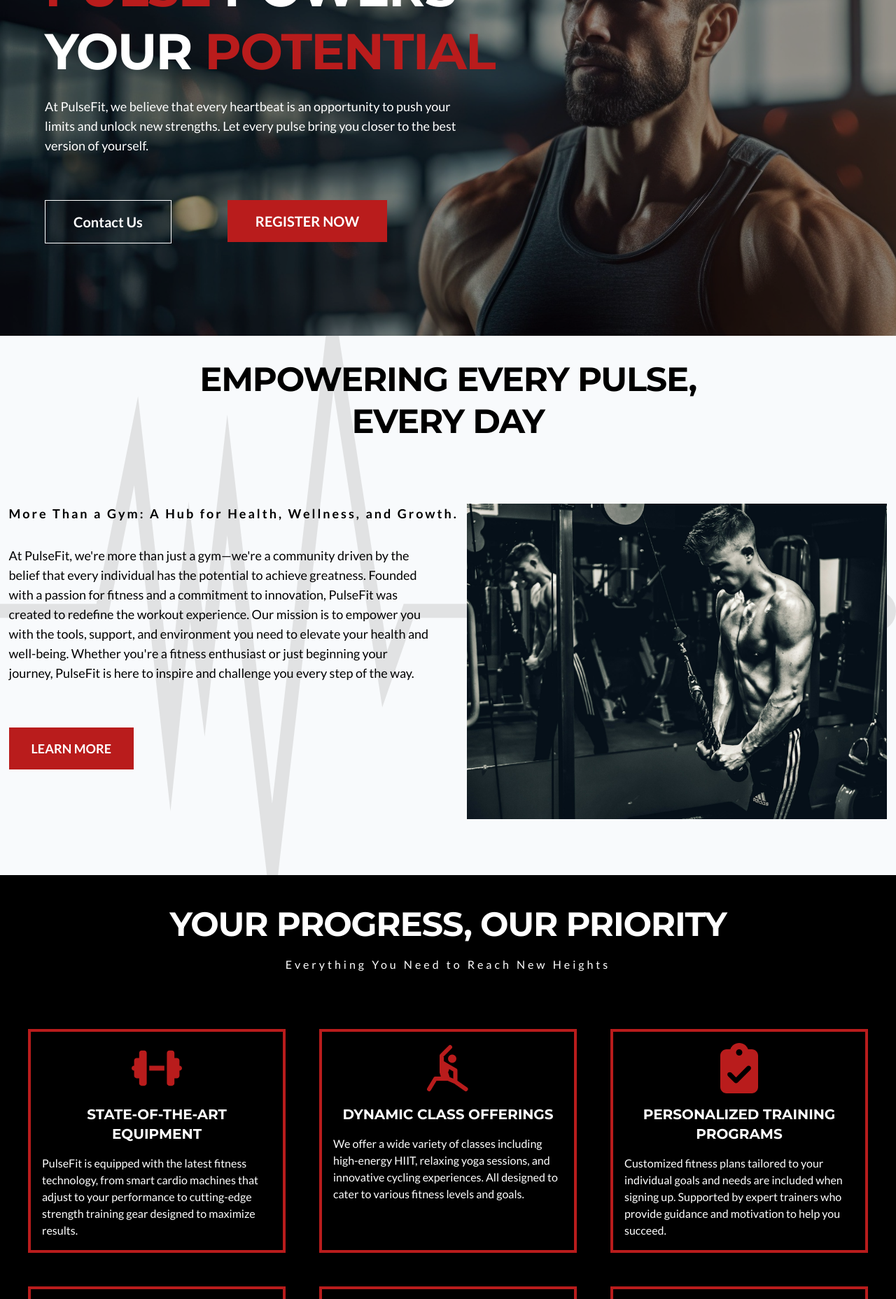
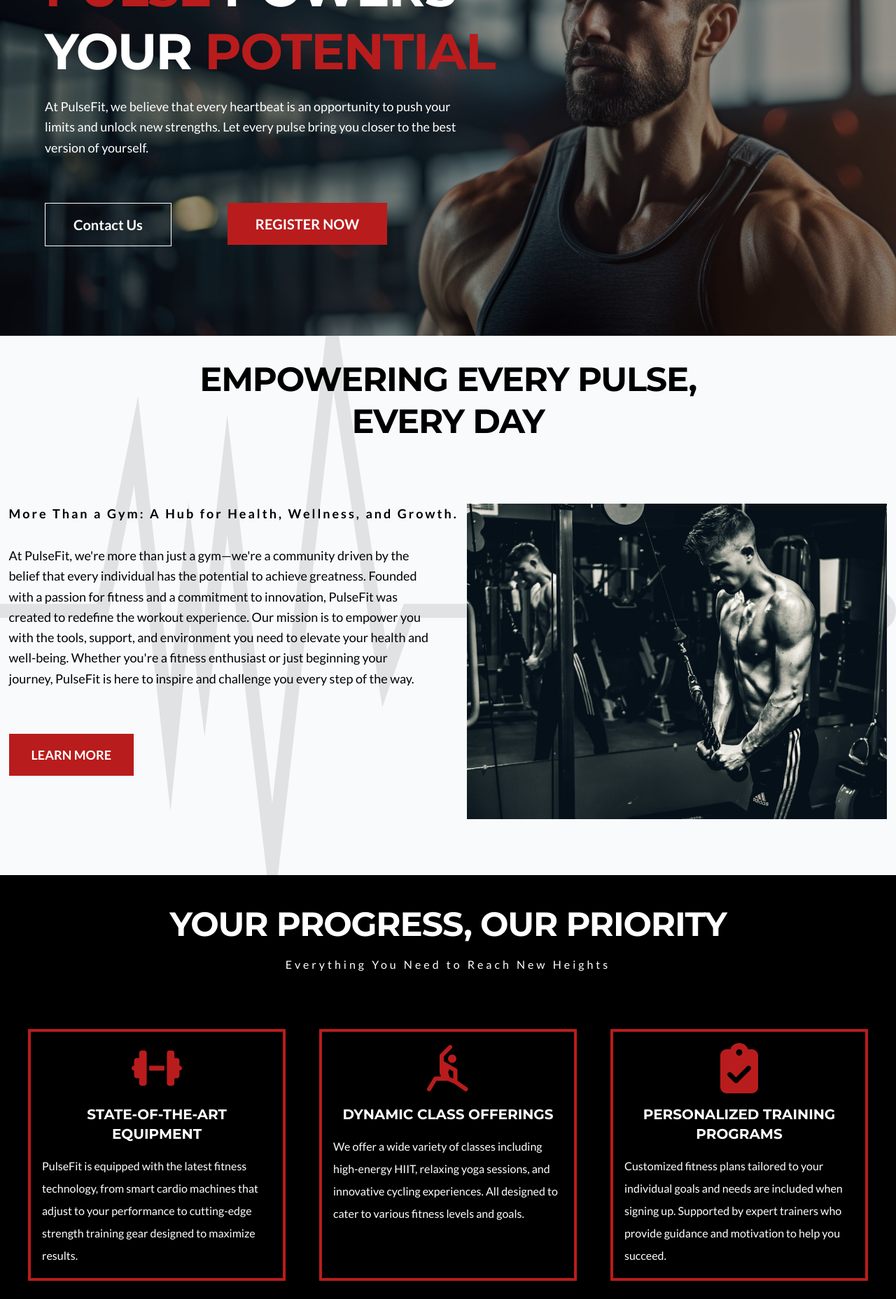
Before and after one commit to Quincy-Fer/pulse-fit, a Next.js app: page / in a window 1280 px wide. Shown: the part 280-2137 px from the top of the page at 70% size. Built offline with nearby package versions, Linux system fonts and the light colour scheme.

Commit message:
Add lineheight, remove padding footer

```diff
--- a/components/About.tsx
+++ b/components/About.tsx
@@ -20,7 +20,7 @@ const About = () => {
       <div className="flex justify-evenly">
         <div className="z-10">
           <p className="tracking-[3px] font-bold mb-4 text-lg">{ABOUT.subheading}</p>
-          <p className="max-w-[600px] text-lg mt-8 ">{ABOUT.paragraph}</p>
+          <p className="max-w-[600px] text-lg mt-8 leading-relaxed ">{ABOUT.paragraph}</p>
           <ButtonJoin
             href="/about"
             text="Learn More"
--- a/components/FeatureCard.tsx
+++ b/components/FeatureCard.tsx
@@ -15,7 +15,7 @@ const FeatureCard = ({
     <div className="flex flex-col items-center border-4 border-accent p-4  ">
       <Icon className="text-accent text-[72px] self-center mb-4  " />
       <h4 className="text-white text-xl  text-center mb-4">{title}</h4>
-      <p className="text-white max-w-[600px] text-base ">{paragraph}</p>
+      <p className="text-white max-w-[600px] text-base leading-loose ">{paragraph}</p>
     </div>
   );
 };
--- a/components/Footer.tsx
+++ b/components/Footer.tsx
@@ -11,7 +11,7 @@ import {
 
 const Footer = () => {
   return (
-    <footer className="bg-black pt-10 pb-16 mx-auto">
+    <footer className="bg-black pt-10 pb-8 mx-auto">
       <div className="p-16">
         <div className="text-white grid grid-cols-1 lg:grid-cols-4 gap-8">
           {/* logo */}
--- a/components/Hero.tsx
+++ b/components/Hero.tsx
@@ -13,7 +13,7 @@ const Hero = () => {
             Where every <span className="text-accent">Pulse</span> powers your
             <span className="text-red-700"> Potential</span>
           </h1>
-          <p className="text-white text-lg max-w-[600px] mt-5 ">
+          <p className="text-white text-lg max-w-[600px] mt-5 leading-relaxed">
             {HERO.paragraph}
           </p>
           <div className="flex gap-20 mt-16">
--- a/components/PricingCard.tsx
+++ b/components/PricingCard.tsx
@@ -30,7 +30,7 @@ const PricingCard = ({
           return (
             <div className="p-4">
               {" "}
-              <p className="text-white text-lg ">{item.benefitname}</p>
+              <p className="text-white text-lg leading-normal ">{item.benefitname}</p>
             </div>
           );
         })}
--- a/components/Testimonials.tsx
+++ b/components/Testimonials.tsx
@@ -56,7 +56,7 @@ const Testimonials = () => {
                 </div>
                 <div className="flex flex-col justify-center p-4">
                   <FaQuoteLeft className="self-center mt-2 text-4xl text-accent" />
-                  <p className="text-gray-800 text-center p-2">{item.text}</p>
+                  <p className="text-gray-800 text-center p-2 leading-relaxed">{item.text}</p>
                   <p className="self-center mt-4 font-bold tracking-[3px]">
                     {item.name}
                   </p>
```
